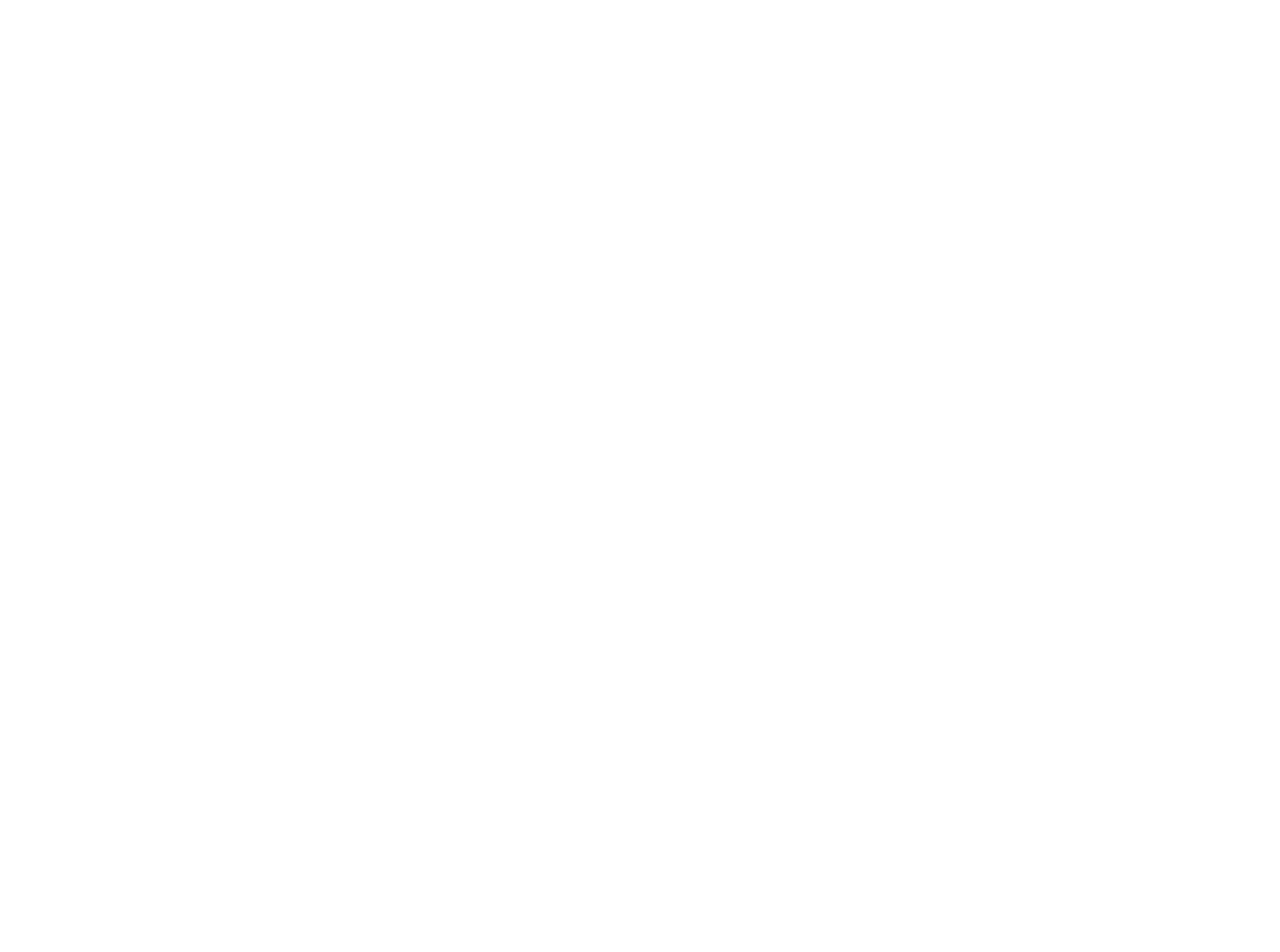
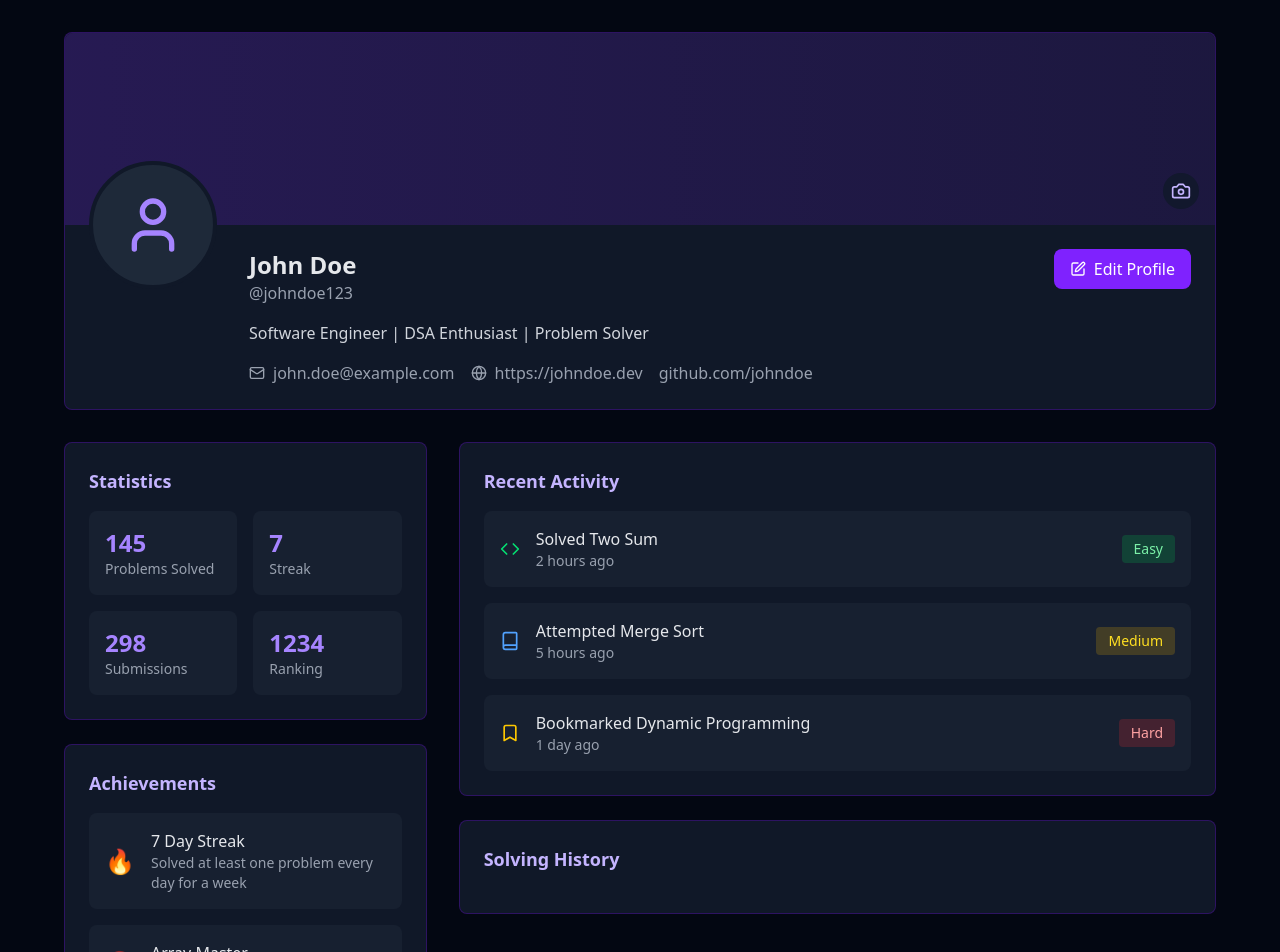
Before and after one commit to NIDHIPATEL2807/DSA_plateform, a React (Vite) app: page /profile in a window 1280 px wide. Before the commit this address had no page. Shown: the top 952 px of the page. Before the commit the page ends 800 px from the top, so only its background shows below. Built offline with nearby package versions, Linux system fonts and the light colour scheme.

Commit message:
added profile page and routing for dashboard

```diff
--- a/src/App.jsx
+++ b/src/App.jsx
@@ -3,6 +3,7 @@
 import MainLayout from './Layouts/MainLayout';
 import Dashboard from './Pages/Dashboard';
 import HomePage from './Pages/HomePage';
+import ProfilePage from './Pages/Profile';
 
 function App() {
   return (
@@ -16,6 +17,8 @@
           </Route>
           <Route path="/dashboard" element={<Dashboard />}>
           </Route>
+          <Route path="/profile" element={<ProfilePage />}>
+          </Route>
         </Routes>
       </Router>
     </>
--- a/src/Layouts/MainLayout.jsx
+++ b/src/Layouts/MainLayout.jsx
@@ -2,7 +2,6 @@
 import { useEffect, useState } from "react";
 import { Outlet } from "react-router-dom";
 import Footer from "../components/ui/Footer";
-import LoadingXAnimation from "../Components/ui/Loading";
 import Navbar from "../components/ui/Navbar";
 import { ThemeProvider } from "../components/ui/ThemeProvider";
 
@@ -30,7 +29,7 @@
           ) : (
             <div className="flex flex-col min-h-screen">
                 <Navbar />
-                <main className="p-4 flex-grow">
+                <main className="flex-grow">
                     <Outlet />
                 </main>
                 <Footer/>
--- a/src/Pages/Dashboard.jsx
+++ b/src/Pages/Dashboard.jsx
@@ -32,7 +32,7 @@
         <div className="py-2">
           <div className="flex items-center gap-3 p-2 rounded hover:bg-gray-800">
             <Video className="w-5 h-5" />
-            <span>Karodsa's DSA Playlist</span>
+            <span>DSA Playlist</span>
             <ChevronsUpDown className="w-4 h-4 ml-auto" />
           </div>
         </div>
@@ -47,7 +47,7 @@
 
         <Link to="/cp-sheet" className="flex items-center gap-3 p-2 rounded hover:bg-gray-800">
           <BookOpen className="w-5 h-5" />
-          <span>Karodsa's CP Sheet</span>
+          <span>CP Sheet</span>
         </Link>
 
         <Link to="/saved-notes" className="flex items-center gap-3 p-2 rounded hover:bg-gray-800">
--- a/src/Pages/HomePage.jsx
+++ b/src/Pages/HomePage.jsx
@@ -1,10 +1,12 @@
 import Spline from '@splinetool/react-spline';
 import { BookOpen, Facebook, Github, Star, Users, Youtube } from 'lucide-react';
 import React from 'react';
+import { useNavigate } from 'react-router-dom';
 import AnimatedFAQ from '../components/Home/AnimatedFAQ';
 import TestimonialCard from '../components/Home/TestimonialCard';
 
 const HomePage = () => {
+  const navigate = useNavigate()
   const features = [
     {
       title: 'Visual Algorithm Simulations',
@@ -23,6 +25,10 @@
     },
   ];
 
+  const handleStart = () => {
+    navigate('/dashboard')
+  }
+
   return (
     <div className='h-full w-full m-0 p-0 relative text-white'>
       {/* Spline 3D Background */}
@@ -34,7 +40,7 @@
       <div className='py-24 flex flex-col items-center text-center px-6'>
         <h1 className='text-5xl font-bold mb-6'>Master DSA Through Interactive Learning</h1>
         <p className='text-2xl mb-8 max-w-3xl'>Join 250,000+ learners mastering algorithms with visual simulations and personalized learning paths.</p>
-        <button className='bg-[#F7E987] text-[#252B48] px-10 py-4 rounded-lg text-lg font-medium hover:bg-yellow-500 transition-all'>
+        <button onClick = {handleStart} className='bg-[#F7E987] text-[#252B48] px-10 py-4 rounded-lg text-lg font-medium hover:bg-yellow-500 transition-all'>
           Start Learning Now
         </button>
       </div>
--- /dev/null
+++ b/src/Pages/Profile.jsx
@@ -0,0 +1,178 @@
+import {
+    Book,
+    Bookmark,
+    Camera,
+    Code,
+    Edit,
+    Globe,
+    Mail,
+    User
+} from 'lucide-react';
+import React, { useState } from 'react';
+
+const ProfilePage = () => {
+  const [isEditing, setIsEditing] = useState(false);
+  const [profile, setProfile] = useState({
+    name: "John Doe",
+    username: "johndoe123",
+    email: "john.doe@example.com",
+    bio: "Software Engineer | DSA Enthusiast | Problem Solver",
+    website: "https://johndoe.dev",
+    github: "github.com/johndoe",
+    linkedin: "linkedin.com/in/johndoe",
+    twitter: "twitter.com/johndoe",
+    location: "San Francisco, CA"
+  });
+
+  const stats = {
+    problemsSolved: 145,
+    streak: 7,
+    submissions: 298,
+    ranking: 1234
+  };
+
+  const recentActivity = [
+    { type: 'solved', problem: 'Two Sum', difficulty: 'Easy', date: '2 hours ago' },
+    { type: 'submitted', problem: 'Merge Sort', difficulty: 'Medium', date: '5 hours ago' },
+    { type: 'bookmarked', problem: 'Dynamic Programming', difficulty: 'Hard', date: '1 day ago' }
+  ];
+
+  const achievements = [
+    { name: '7 Day Streak', description: 'Solved at least one problem every day for a week', icon: '🔥' },
+    { name: 'Array Master', description: 'Completed all Array problems', icon: '🎯' },
+    { name: 'Early Bird', description: 'Joined in the first month', icon: '🌟' }
+  ];
+
+  return (
+    <div className="min-h-screen bg-gray-950 p-8">
+      <div className="max-w-6xl mx-auto">
+        {/* Profile Header */}
+        <div className="bg-gray-900 rounded-lg border border-violet-700/30 mb-8">
+          <div className="relative h-48 bg-gradient-to-r from-violet-600/20 to-violet-900/20 rounded-t-lg">
+            <button className="absolute bottom-4 right-4 bg-gray-900/80 p-2 rounded-full hover:bg-gray-900">
+              <Camera className="w-5 h-5 text-violet-300" />
+            </button>
+          </div>
+
+          <div className="p-6 relative">
+            <div className="absolute -top-16 left-6">
+              <div className="w-32 h-32 bg-gray-800 rounded-full border-4 border-gray-900 flex items-center justify-center">
+                <User className="w-16 h-16 text-violet-400" />
+              </div>
+            </div>
+
+            <div className="ml-40">
+              <div className="flex justify-between items-start">
+                <div>
+                  <h1 className="text-2xl font-bold text-gray-200">{profile.name}</h1>
+                  <p className="text-gray-400">@{profile.username}</p>
+                </div>
+                <button
+                  onClick={() => setIsEditing(!isEditing)}
+                  className="bg-violet-600 text-white px-4 py-2 rounded-lg hover:bg-violet-700 transition-colors flex items-center gap-2"
+                >
+                  <Edit className="w-4 h-4" />
+                  Edit Profile
+                </button>
+              </div>
+              <p className="text-gray-300 mt-4">{profile.bio}</p>
+
+              <div className="flex flex-wrap gap-4 mt-4">
+                <div className="flex items-center gap-2 text-gray-400">
+                  <Mail className="w-4 h-4" />
+                  <span>{profile.email}</span>
+                </div>
+                {profile.website && (
+                  <div className="flex items-center gap-2 text-gray-400">
+                    <Globe className="w-4 h-4" />
+                    <a href={profile.website} className="hover:text-violet-400">{profile.website}</a>
+                  </div>
+                )}
+                <div className="flex items-center gap-2 text-gray-400">
+                  <a href={`https://${profile.github}`} className="hover:text-violet-400">{profile.github}</a>
+                </div>
+              </div>
+            </div>
+          </div>
+        </div>
+
+        <div className="grid grid-cols-3 gap-8">
+          {/* Left Column - Stats & Achievements */}
+          <div className="space-y-6">
+            {/* Stats Card */}
+            <div className="bg-gray-900 rounded-lg border border-violet-700/30 p-6">
+              <h2 className="text-lg font-semibold text-violet-300 mb-4">Statistics</h2>
+              <div className="grid grid-cols-2 gap-4">
+                {Object.entries(stats).map(([key, value]) => (
+                  <div key={key} className="bg-gray-800/50 p-4 rounded-lg">
+                    <div className="text-2xl font-bold text-violet-400">{value}</div>
+                    <div className="text-sm text-gray-400 capitalize">
+                      {key.replace(/([A-Z])/g, ' $1').trim()}
+                    </div>
+                  </div>
+                ))}
+              </div>
+            </div>
+
+            {/* Achievements Card */}
+            <div className="bg-gray-900 rounded-lg border border-violet-700/30 p-6">
+              <h2 className="text-lg font-semibold text-violet-300 mb-4">Achievements</h2>
+              <div className="space-y-4">
+                {achievements.map((achievement, index) => (
+                  <div key={index} className="flex items-center gap-4 bg-gray-800/50 p-4 rounded-lg">
+                    <div className="text-2xl">{achievement.icon}</div>
+                    <div>
+                      <div className="text-gray-200 font-medium">{achievement.name}</div>
+                      <div className="text-sm text-gray-400">{achievement.description}</div>
+                    </div>
+                  </div>
+                ))}
+              </div>
+            </div>
+          </div>
+
+          {/* Right Column - Activity & Progress */}
+          <div className="col-span-2 space-y-6">
+            {/* Recent Activity */}
+            <div className="bg-gray-900 rounded-lg border border-violet-700/30 p-6">
+              <h2 className="text-lg font-semibold text-violet-300 mb-4">Recent Activity</h2>
+              <div className="space-y-4">
+                {recentActivity.map((activity, index) => (
+                  <div key={index} className="flex items-center justify-between p-4 bg-gray-800/50 rounded-lg">
+                    <div className="flex items-center gap-4">
+                      {activity.type === 'solved' && <Code className="w-5 h-5 text-green-400" />}
+                      {activity.type === 'submitted' && <Book className="w-5 h-5 text-blue-400" />}
+                      {activity.type === 'bookmarked' && <Bookmark className="w-5 h-5 text-yellow-400" />}
+                      <div>
+                        <div className="text-gray-200">
+                          {activity.type === 'solved' ? 'Solved' : activity.type === 'submitted' ? 'Attempted' : 'Bookmarked'}{' '}
+                          <span className="font-medium">{activity.problem}</span>
+                        </div>
+                        <div className="text-sm text-gray-400">{activity.date}</div>
+                      </div>
+                    </div>
+                    <span className={`px-3 py-1 rounded text-sm ${
+                      activity.difficulty === 'Easy' ? 'bg-green-500/20 text-green-300' :
+                      activity.difficulty === 'Medium' ? 'bg-yellow-500/20 text-yellow-300' :
+                      'bg-red-500/20 text-red-300'
+                    }`}>
+                      {activity.difficulty}
+                    </span>
+                  </div>
+                ))}
+              </div>
+            </div>
+
+            {/* Solve History Calendar (reuse ActivityCalendar component) */}
+            <div className="bg-gray-900 rounded-lg border border-violet-700/30 p-6">
+              <h2 className="text-lg font-semibold text-violet-300 mb-4">Solving History</h2>
+              {/* Add ActivityCalendar component here */}
+            </div>
+          </div>
+        </div>
+      </div>
+    </div>
+  );
+};
+
+export default ProfilePage;
```
